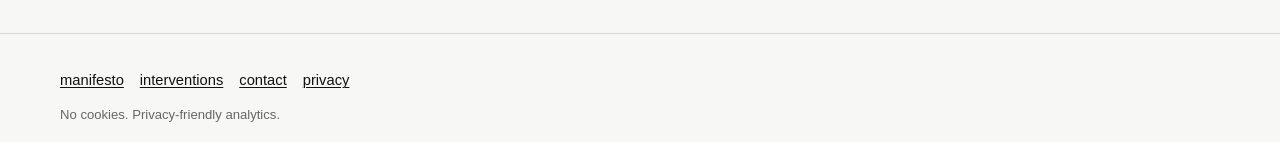
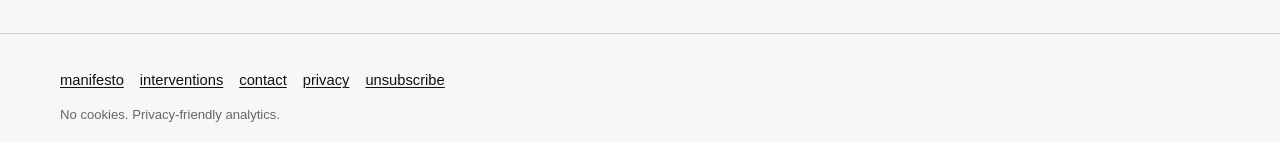
Before and after one commit to remireci/interstice, a Next.js app: page /en in a window 1280 px wide. Shown: the part 655-797 px from the top of the page. Built offline with nearby package versions, Linux system fonts and the light colour scheme.

Commit message:
unsubscribe 2

```diff
--- a/app/components/site-footer.tsx
+++ b/app/components/site-footer.tsx
@@ -36,6 +36,7 @@ export function SiteFooter({ locale }: { locale: Locale }) {
           <Link href={`/${locale}/interventions`}>{t.interventions}</Link>
           <Link href={`/${locale}/contact`}>{t.contact}</Link>
           <Link href={`/${locale}/privacy`}>{t.privacy}</Link>
+          <Link href={`/unsubscribe`}>unsubscribe</Link>
         </nav>
 
         <p className="site-footer__note">{t.noCookies}</p>
```
